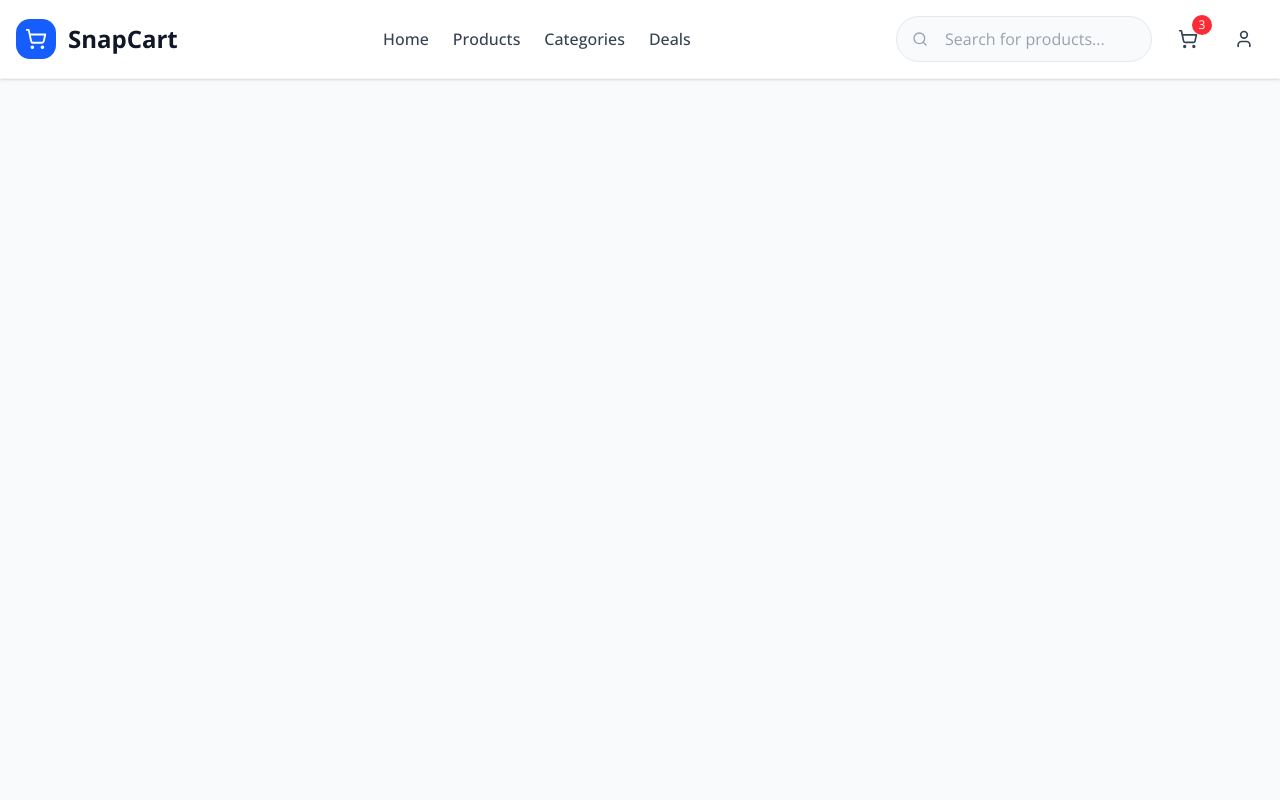
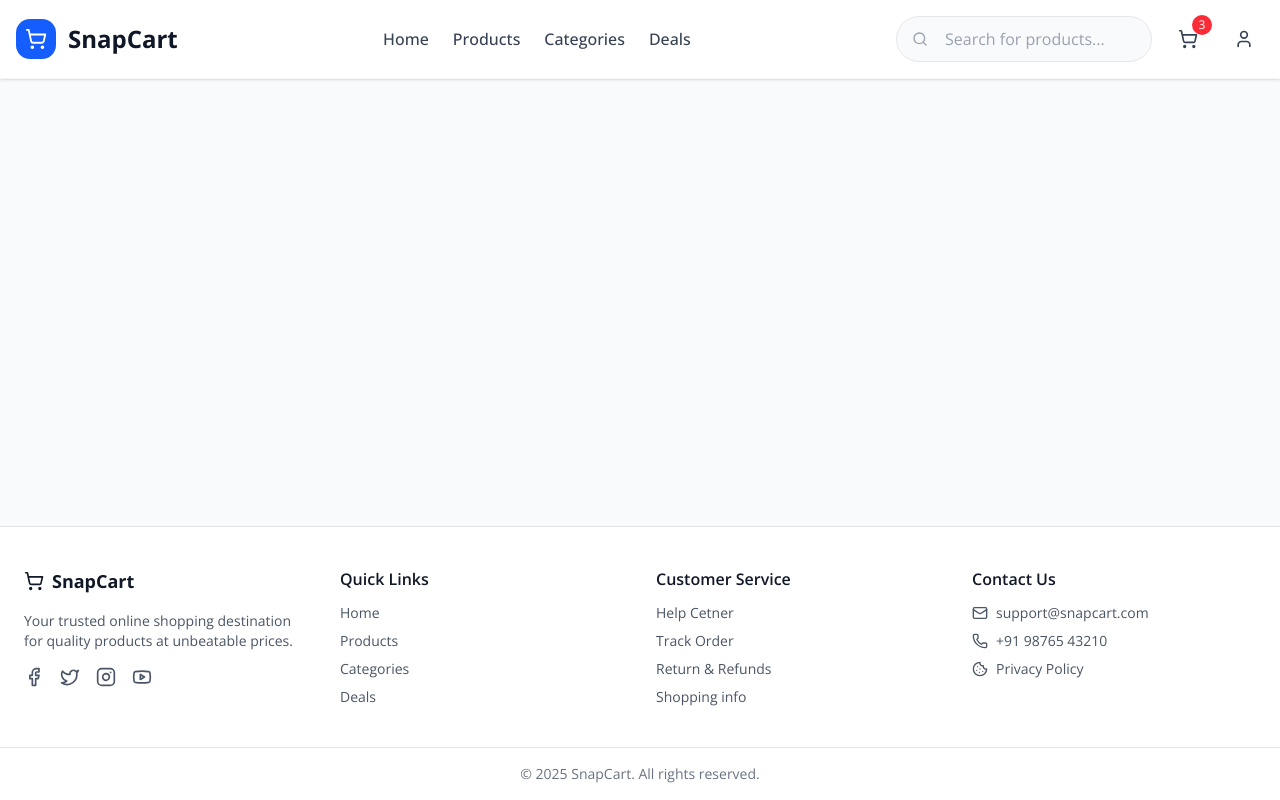
Before and after one commit to Mkcodes-in/SNAPCART, a React (Vite) app: page /products in a window 1280 px wide. Built offline with nearby package versions, Linux system fonts and the light colour scheme.

Commit message:
Done Footer Section

```diff
--- a/src/App.tsx
+++ b/src/App.tsx
@@ -1,12 +1,12 @@
-import Header from "./components/Navbar"
 import './App.css'
+import MainLayout from './layouts/MainLayout'
 
 function App() {
 
   return (
-    <div className="min-h-screen bg-[#F8FAFC] text-[#111827]">
-      <Header />
-    </div>
+    <>
+      <MainLayout />
+    </>
   )
 }
 
--- /dev/null
+++ b/src/components/Footer.tsx
@@ -0,0 +1,102 @@
+import { ContactLinks, CustomerLinks } from "@/data/FooterLinks"
+import { NavLinks } from "@/data/NavLinks"
+import {
+    Facebook,
+    Instagram,
+    ShoppingCart,
+    Twitter,
+    Youtube
+} from "lucide-react"
+import { Link } from "react-router-dom"
+
+export default function Footer() {
+    return (
+        <footer className="w-full border-t bg-white">
+            <div className="max-w-7xl mx-auto px-6 py-10 grid gap-8 grid-cols-1 sm:grid-cols-2 md:grid-cols-4">
+
+                {/* Brand */}
+                <div className="space-y-4">
+                    <h1 className="flex items-center gap-2 text-lg font-bold">
+                        <ShoppingCart className="h-5 w-5" />
+                        SnapCart
+                    </h1>
+
+                    <p className="text-sm text-gray-600">
+                        Your trusted online shopping destination for quality products at unbeatable prices.
+                    </p>
+
+                    <div className="flex items-center gap-4 text-gray-600">
+                        <a href="#" aria-label="Facebook" className="hover:text-black transition">
+                            <Facebook size={20} />
+                        </a>
+                        <a href="#" aria-label="Twitter" className="hover:text-black transition">
+                            <Twitter size={20} />
+                        </a>
+                        <a href="#" aria-label="Instagram" className="hover:text-black transition">
+                            <Instagram size={20} />
+                        </a>
+                        <a href="#" aria-label="Youtube" className="hover:text-black transition">
+                            <Youtube size={20} />
+                        </a>
+                    </div>
+                </div>
+
+                {/* Quick Links */}
+                <div className="space-y-3">
+                    <h2 className="font-semibold">Quick Links</h2>
+                    <ul className="space-y-2 text-sm text-gray-600">
+                        {NavLinks.map((itm) => (
+                            <li key={itm.name}>
+                                <Link
+                                    to={itm.path}
+                                    className="hover:text-black transition"
+                                >
+                                    {itm.name}
+                                </Link>
+                            </li>
+                        ))}
+                    </ul>
+                </div>
+
+                {/* Customer Service */}
+                <div className="space-y-3">
+                    <h2 className="font-semibold">Customer Service</h2>
+                    <ul className="flex flex-col space-y-2 text-sm text-gray-600">
+                        {CustomerLinks.map(itm => (
+                            <a
+                                className="hover:text-black transition"
+                                key={itm.name}
+                                href={itm.path}>{itm.name}</a>
+                        ))}
+                    </ul>
+                </div>
+
+                {/* Contact */}
+                <div className="space-y-3">
+                    <h2 className="font-semibold">Contact Us</h2>
+                    <ul className="space-y-2 text-sm text-gray-600">
+                        {ContactLinks.map((item) => {
+                            const Icon = item.icon
+                            return (
+                                <li key={item.name}>
+                                    <a
+                                        href={item.path}
+                                        className="flex items-center gap-2 hover:text-black transition"
+                                    >
+                                        {Icon && <Icon size={16} />}
+                                        {item.name}
+                                    </a>
+                                </li>
+                            )
+                        })}
+                    </ul>
+                </div>
+            </div>
+
+            {/* Bottom bar */}
+            <div className="border-t text-center text-sm text-gray-500 py-4">
+                © {new Date().getFullYear()} SnapCart. All rights reserved.
+            </div>
+        </footer>
+    )
+}
--- /dev/null
+++ b/src/data/FooterLinks.ts
@@ -0,0 +1,44 @@
+import type { LucideIcon } from "lucide-react";
+import type { NavLink } from "./NavLinks"
+import {Mail, Phone, Cookie} from 'lucide-react'
+
+interface contactLinks extends NavLink{
+    icon: LucideIcon;
+}
+
+export const CustomerLinks: NavLink[] = [
+    {
+        name: 'Help Cetner',
+        path: '#'
+    },
+    {
+        name: 'Track Order',
+        path: '#'
+    },
+    {
+        name: 'Return & Refunds',
+        path: '#'
+    },
+    {
+        name: 'Shopping info',
+        path: '#'
+    }
+]
+
+export const ContactLinks: contactLinks[] = [
+    {
+        name: 'support@snapcart.com',
+        path: '#',
+        icon: Mail
+    },
+    {
+        name: '+91 98765 43210',
+        path: '#',
+        icon: Phone
+    },
+    {
+        name: 'Privacy Policy',
+        path: '#',
+        icon: Cookie
+    }
+]
--- a/src/data/NavLinks.ts
+++ b/src/data/NavLinks.ts
@@ -1,4 +1,4 @@
-interface NavLink{
+export interface NavLink{
     path: string;
     name: string;
 }
--- /dev/null
+++ b/src/layouts/MainLayout.tsx
@@ -0,0 +1,20 @@
+import Footer from "@/components/Footer";
+import Header from "@/components/Navbar";
+
+export default function MainLayout() {
+  return (
+    <div className="min-h-screen flex flex-col bg-[#F8FAFC] text-[#111827]">
+
+        {/* Navbar */}
+        <Header />
+
+        {/* Page Content */}
+        <main className="flex-1 px-6 py-4">
+
+        </main>
+
+        {/* Footer */}
+        <Footer />
+    </div>
+  )
+}
```
Also changed, not shown: src/pages/Home.tsx (added), src/pages/Products.tsx (added).
